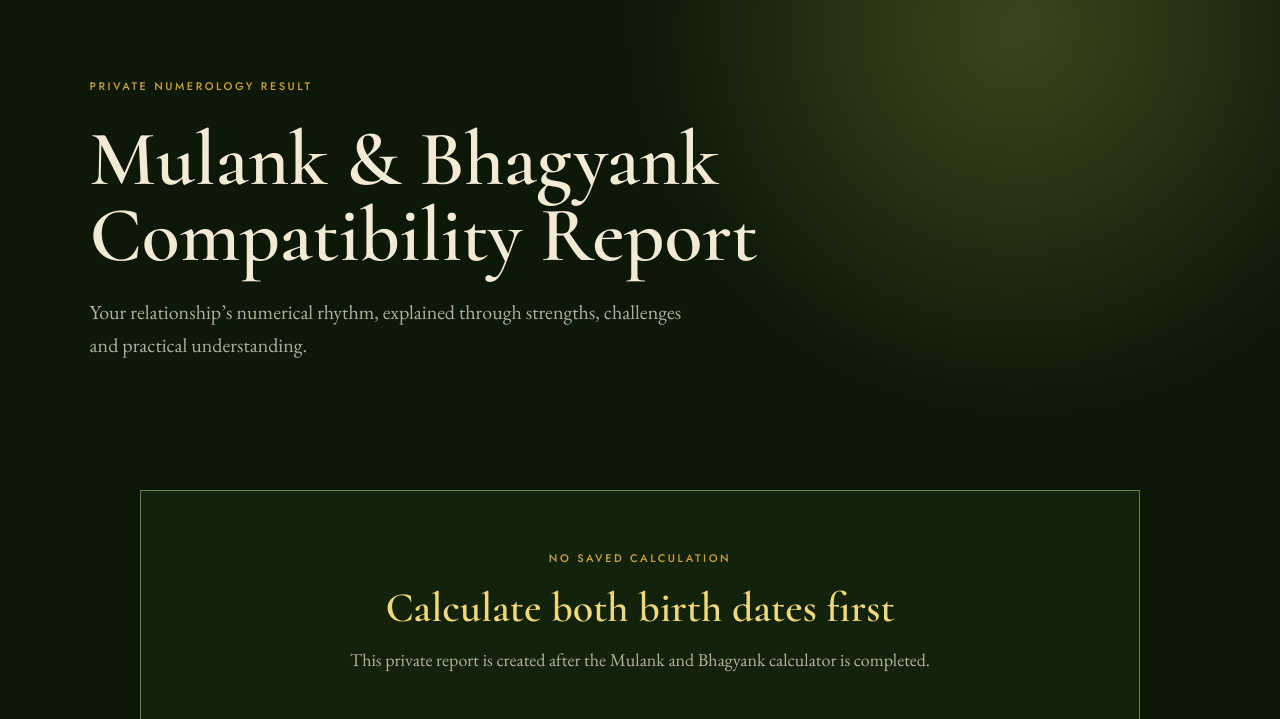
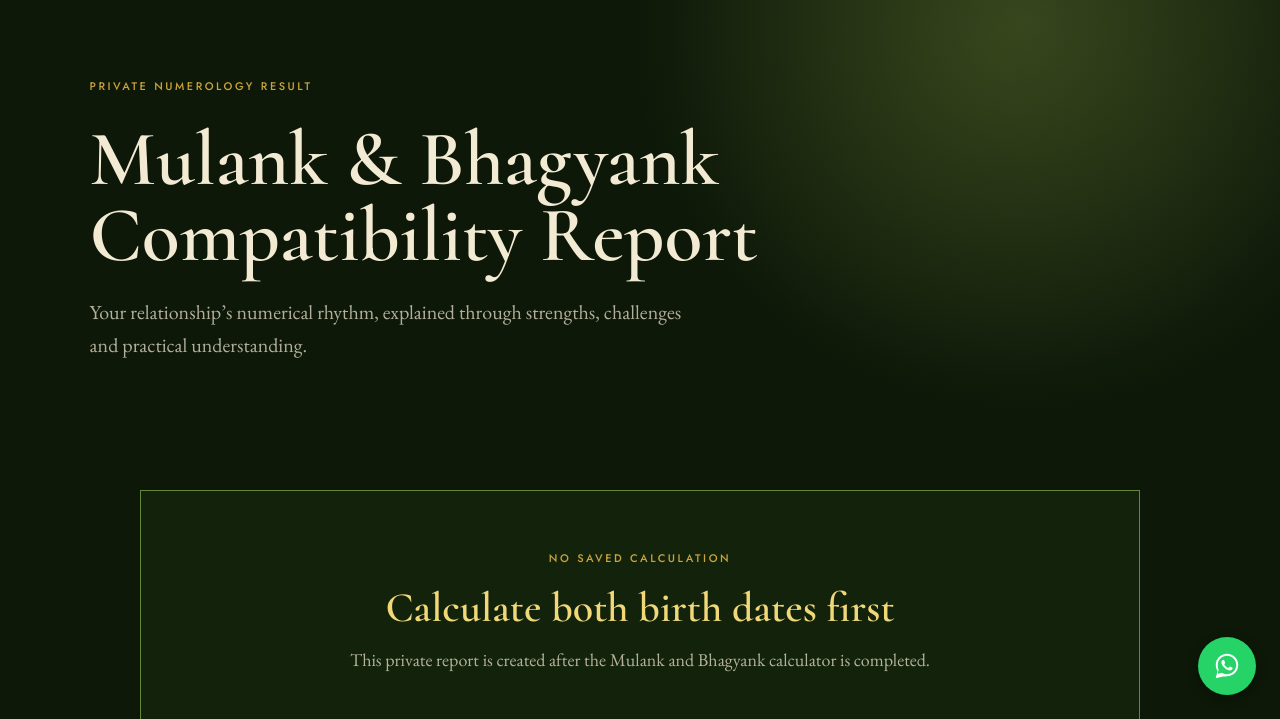
Before and after one commit to siaos5982/siaos-website, a website: page compatibility-report.html in a window 1280 px wide. Shown: the part 81-800 px from the top of the page. Drawn offline with nearby package versions, Linux system fonts and the light colour scheme.

Commit message:
Add WhatsApp chat floater to compatibility-report.html

```diff
--- a/compatibility-report.html
+++ b/compatibility-report.html
@@ -25,5 +25,6 @@
   </main>
   <footer><a href="index.html#compatibility">← Back to compatibility calculator</a></footer>
   <script src="compatibility-report.js?v=20260829-1"></script>
+  <script src="whatsapp_connector.js?v=20260920-1"></script>
 </body>
 </html>
```
